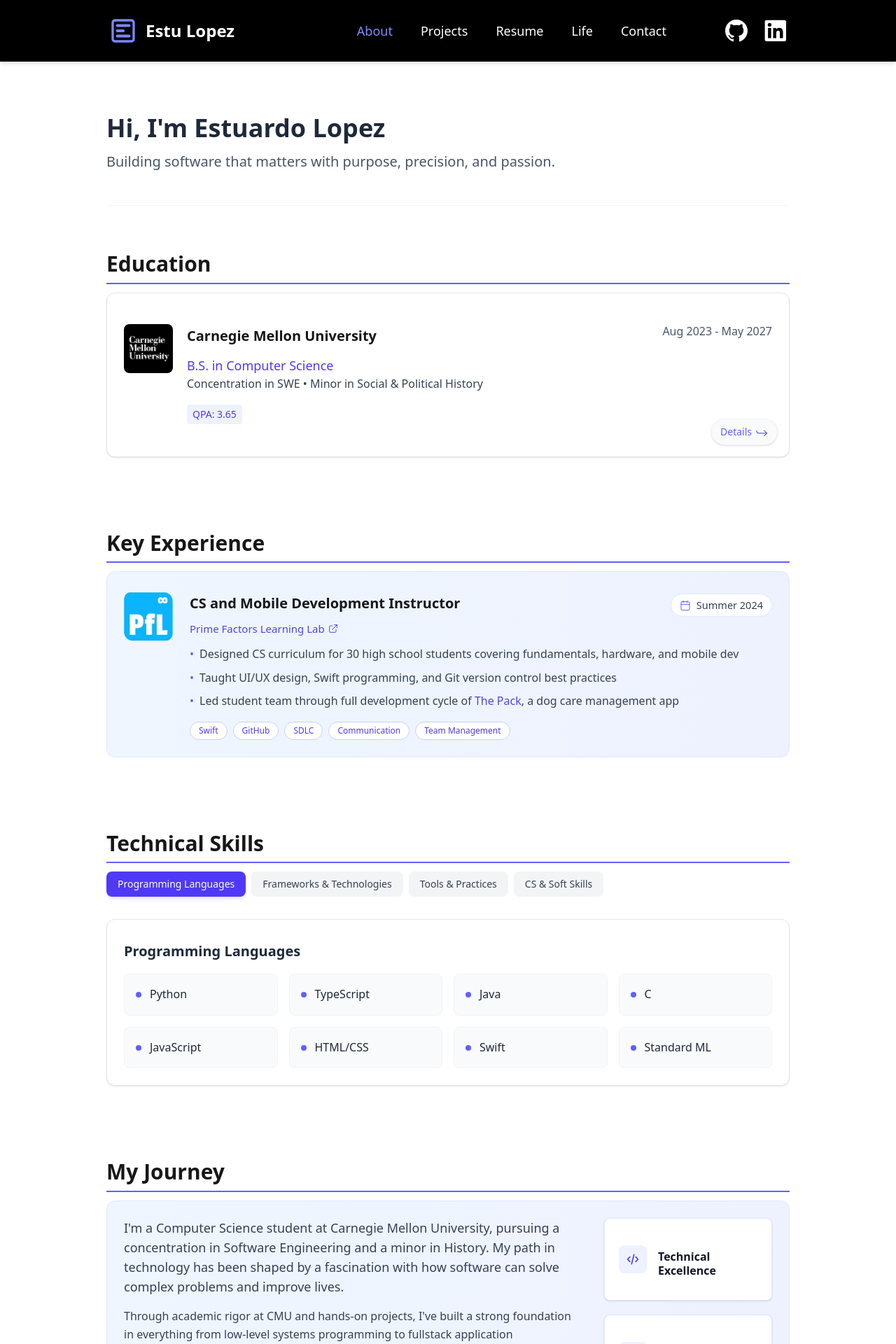
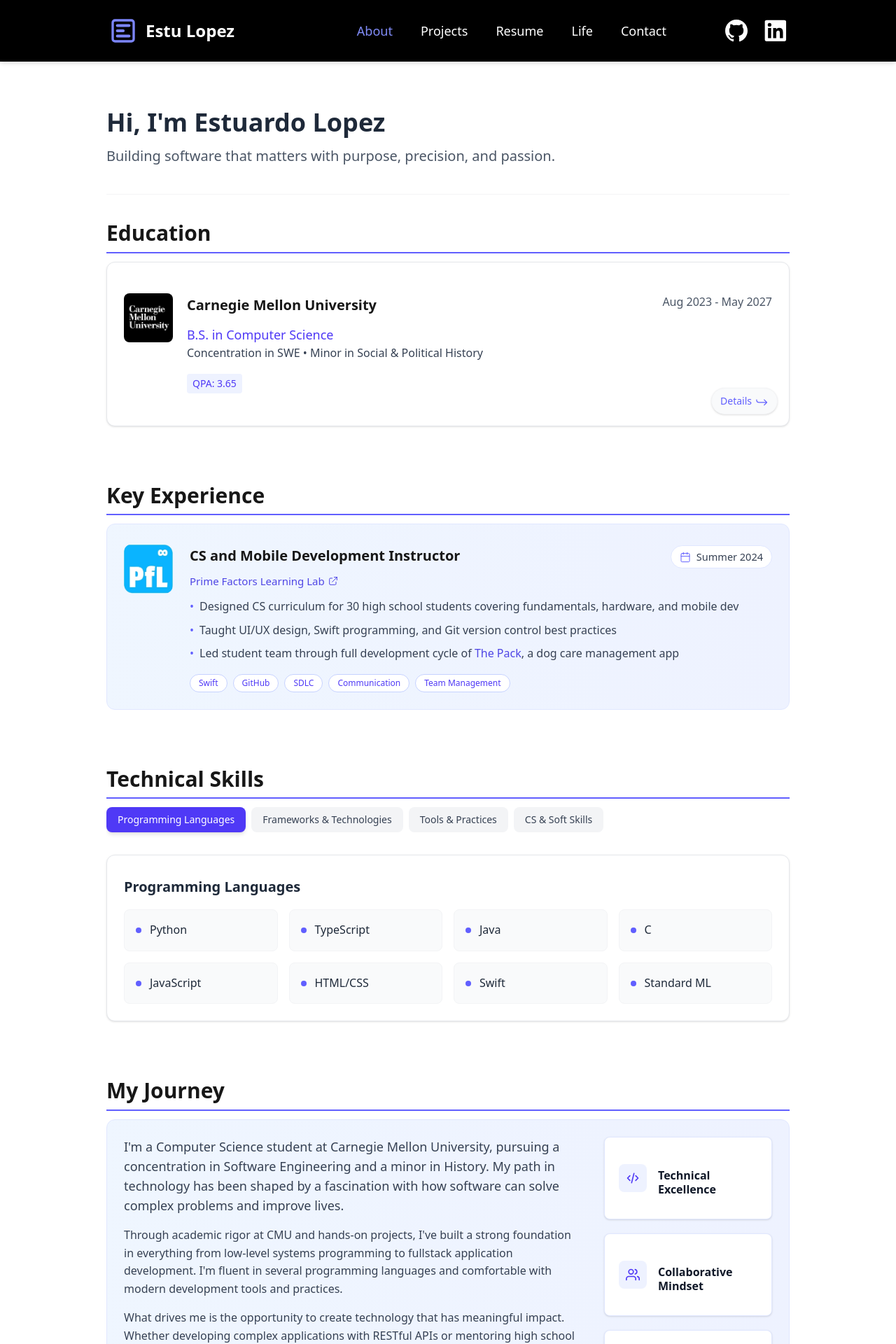
Before and after one commit to estulpz202/personal-website, a Next.js app: page /about in a window 1280 px wide. Shown: the top 1920 px of the page at 70% size. Built offline with nearby package versions, Linux system fonts and the light colour scheme.

Commit message:
Adjust padding and spacing for about page.

```diff
--- a/src/app/about/page.tsx
+++ b/src/app/about/page.tsx
@@ -19,7 +19,7 @@ export default function AboutPage() {
     <main>
       <Container>
         {/* Hero Banner - Minimal */}
-        <div className="py-12 border-b border-gray-100 fade-in-up">
+        <div className="py-10 border-b border-gray-100 fade-in-up">
           <h1 className="text-4xl font-bold text-gray-800 mb-4">Hi, I'm Estuardo Lopez</h1>
           <p className="text-xl text-gray-600 max-w-3xl">
             Building software that matters with purpose, precision, and passion.
--- a/src/components/about/EducationSection.tsx
+++ b/src/components/about/EducationSection.tsx
@@ -29,7 +29,7 @@ export default function EducationSection() {
   const [isFlipped, setIsFlipped] = useState(false);
 
   return (
-    <section className="py-10 fade-in-up">
+    <section className="pt-3 pb-7 fade-in-up">
       <SectionHeader title="Education" />
 
       <div className={`relative h-[235px] perspective flip-card ${isFlipped ? 'flipped' : ''}`}>
@@ -53,7 +53,7 @@ export default function EducationSection() {
               <div className="ml-5 flex-grow text-left">
                 <div className="flex flex-col md:flex-row md:items-center justify-between">
                   <h3 className="text-xl font-bold">Carnegie Mellon University</h3>
-                  <span className="text-gray-600">Aug 2023 - May 2027</span>
+                  <span className="text-gray-600 mt-1">Aug 2023 - May 2027</span>
                 </div>
                 <p className="text-indigo-600 font-medium mt-1 text-lg">B.S. in Computer Science</p>
                 <p className="text-gray-700">
--- a/src/components/about/ExperienceCard.tsx
+++ b/src/components/about/ExperienceCard.tsx
@@ -60,7 +60,7 @@ export default function ExperienceCard({ experience }: ExperienceCardProps) {
               </div>
             </div>
             <div className="mt-2 md:mt-0">
-              <span className="bg-white mb-1.5 px-3 py-1 rounded-full text-gray-700 text-[14.5px] border border-indigo-100 inline-flex items-center">
+              <span className="bg-white mb-2 px-3 py-1 rounded-full text-gray-700 text-[14.5px] border border-indigo-100 inline-flex items-center">
                 <Icon name="calendar" className="w-4 h-4 mr-2 text-indigo-500" />
                 {period}
               </span>
--- a/src/components/about/ExperienceSection.tsx
+++ b/src/components/about/ExperienceSection.tsx
@@ -7,7 +7,7 @@ import { experiences } from '@/components/about/ExperienceData';
  */
 export default function ExperienceSection() {
   return (
-    <section className="py-10 fade-in-up">
+    <section className="py-7 fade-in-up">
       <SectionHeader title="Key Experience" />
 
       <div className="space-y-6">
--- a/src/components/about/JourneySection.tsx
+++ b/src/components/about/JourneySection.tsx
@@ -7,7 +7,7 @@ import Icon from '@/components/ui/Icon';
  */
 export default function JourneySection() {
   return (
-    <section className="py-10 fade-in-up">
+    <section className="py-7 fade-in-up">
       <SectionHeader title="My Journey" />
       <div className="bg-gradient-to-r from-blue-50 to-indigo-50 rounded-xl p-6 border border-indigo-100">
         <div className="flex flex-col lg:flex-row gap-8">
--- a/src/components/skills/SkillsSection.tsx
+++ b/src/components/skills/SkillsSection.tsx
@@ -11,7 +11,7 @@ export default function SkillsSection() {
   const [activeTab, setActiveTab] = useState<string>('languages');
 
   return (
-    <section className="py-10 fade-in-up" id="skills">
+    <section className="py-7 fade-in-up" id="skills">
       <SectionHeader title="Technical Skills" />
 
       {/* Skills Navigation */}
```
